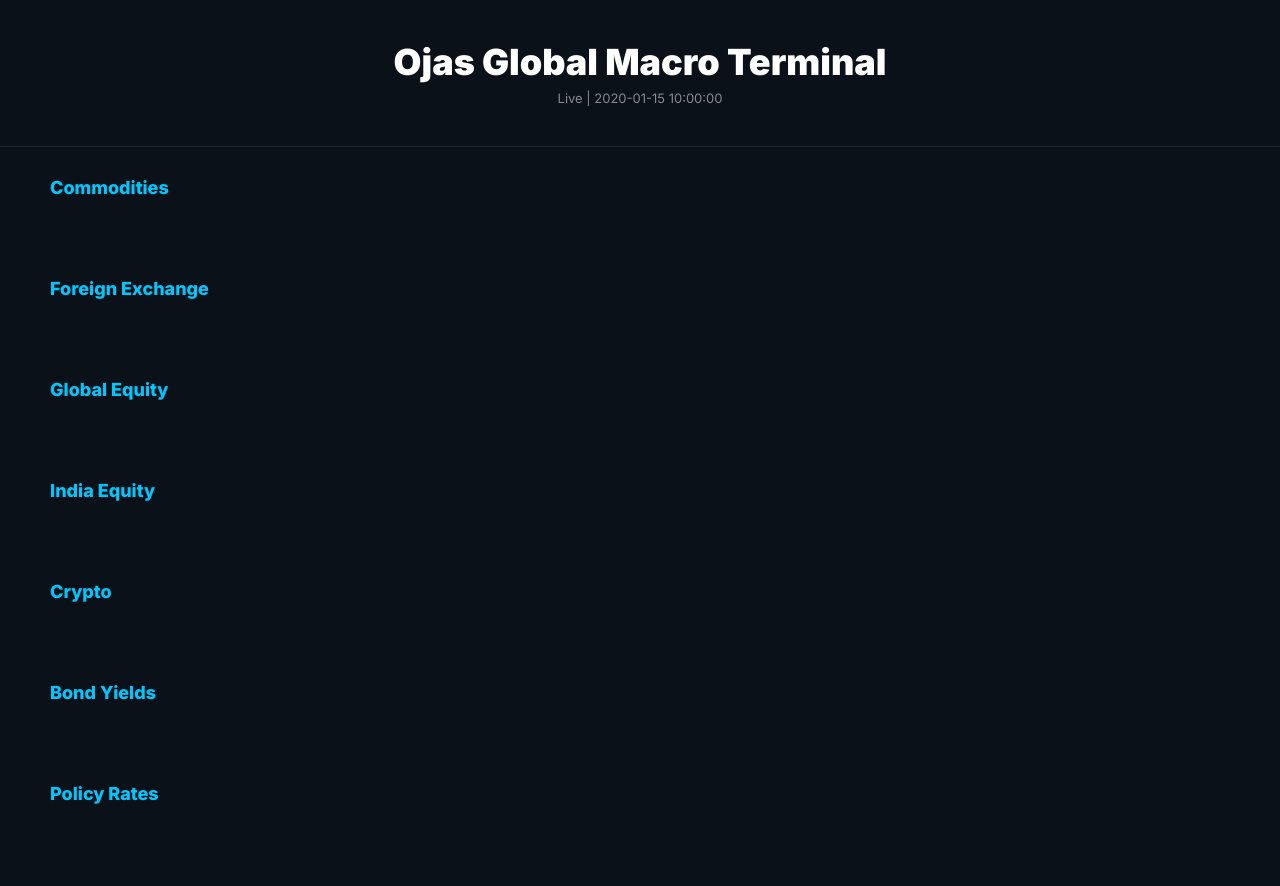
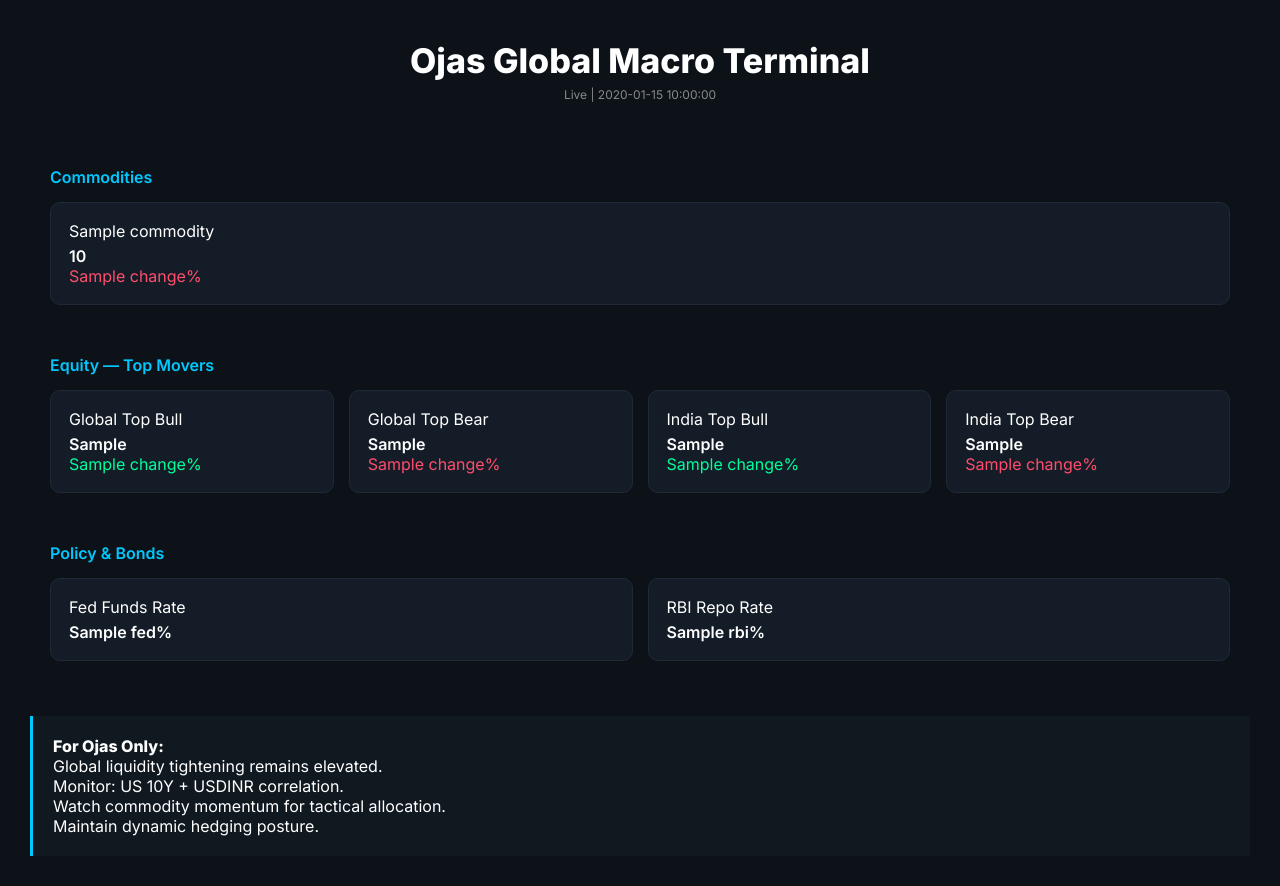
Before and after one commit to ojasb353-cmyk/ojas-market-tracker, a Flask app: template ojas_market_tracker/templates/index.html in a window 1280 px wide. Before the commit the page ends 804 px from the top, so only its background shows below. Run offline with Flask 3, Linux system fonts and the light colour scheme; the template is opened without the code that fills it: most values are stand-ins (such as "Sample title", 1, 10 or a date in 2020).

Commit message:
Professional macro structure rebuild

```diff
--- a/ojas_market_tracker/app.py
+++ b/ojas_market_tracker/app.py
@@ -4,56 +4,49 @@ import datetime
 
 app = Flask(__name__)
 
-# Static rates
 FED_FUNDS = 5.50
 RBI_REPO = 6.50
 
-symbols = {
-    # Commodities (convert to INR)
+commodities = {
     "Crude Oil": "CL=F",
     "Natural Gas": "NG=F",
     "Gold": "GC=F",
     "Silver": "SI=F",
     "Copper": "HG=F",
     "Wheat": "ZW=F",
+}
 
-    # FX
+fx = {
     "USD/INR": "USDINR=X",
     "EUR/INR": "EURINR=X",
     "AED/INR": "AEDINR=X",
+}
 
-    # Global Equity
+equities_global = {
     "S&P 500": "^GSPC",
     "Dow Jones": "^DJI",
     "NASDAQ": "^IXIC",
     "Shanghai Composite": "000001.SS",
     "Hang Seng": "^HSI",
+}
 
-    # India
+equities_india = {
     "NIFTY 50": "^NSEI",
     "Sensex": "^BSESN",
+}
 
-    # Crypto
+crypto = {
     "Bitcoin": "BTC-USD",
     "Ethereum": "ETH-USD",
-
-    # Bonds
-    "US 10Y Yield": "^TNX",
-    "India 10Y": "^INDI10Y"
 }
 
-def get_data():
-    data = {}
-    usd_inr = 83.0
+bonds = {
+    "US 10Y Yield": "^TNX",
+}
 
-    try:
-        usd = yf.Ticker("USDINR=X")
-        usd_data = usd.history(period="1d")
-        usd_inr = float(usd_data["Close"].iloc[-1])
-    except:
-        pass
-
-    for name, ticker in symbols.items():
+def fetch_data(symbol_dict):
+    result = {}
+    for name, ticker in symbol_dict.items():
         try:
             stock = yf.Ticker(ticker)
             hist = stock.history(period="2d")
@@ -65,54 +58,94 @@ def get_data():
             previous = float(hist["Close"].iloc[-2])
             change = ((current - previous) / previous) * 100
 
-            # Commodities conversion
-            if name in ["Crude Oil", "Natural Gas", "Gold", "Silver", "Copper", "Wheat"]:
-                current = current * usd_inr
-                price = f"₹ {current:,.2f}"
-
-            elif name in ["USD/INR", "EUR/INR", "AED/INR"]:
-                price = f"₹ {current:,.2f}"
-
-            elif name in ["NIFTY 50", "Sensex"]:
-                price = f"₹ {current:,.2f}"
-
-            elif name in ["US 10Y Yield", "India 10Y"]:
-                price = f"{current:.2f}%"
-
-            else:
-                price = f"$ {current:,.2f}"
-
-            data[name] = {
-                "price": price,
+            result[name] = {
+                "price": current,
                 "change": round(change, 2),
-                "sentiment": "Bullish" if change > 0 else "Bearish"
+            }
+        except:
+            result[name] = {
+                "price": None,
+                "change": 0,
             }
 
-        except:
-            data[name] = {
-                "price": "N/A",
-                "change": 0,
-                "sentiment": "Unavailable"
-            }
-
-    # Add policy rates
-    data["Fed Funds Rate"] = {
-        "price": f"{FED_FUNDS:.2f}%",
-        "change": 0,
-        "sentiment": "Stable"
-    }
-
-    data["RBI Repo Rate"] = {
-        "price": f"{RBI_REPO:.2f}%",
-        "change": 0,
-        "sentiment": "Stable"
-    }
-
-    return data
+    return result
 
 
 @app.route("/")
 def home():
-    market_data = get_data()
+    usd_inr = 83
+    try:
+        usd = yf.Ticker("USDINR=X")
+        usd_data = usd.history(period="1d")
+        usd_inr = float(usd_data["Close"].iloc[-1])
+    except:
+        pass
+
+    comm_data = fetch_data(commodities)
+    fx_data = fetch_data(fx)
+    global_eq = fetch_data(equities_global)
+    india_eq = fetch_data(equities_india)
+    crypto_data = fetch_data(crypto)
+    bond_data = fetch_data(bonds)
+
+    # Format commodities
+    formatted_comm = {}
+
+    for name, data in comm_data.items():
+        if data["price"] is None:
+            continue
+
+        price = data["price"]
+
+        if name == "Crude Oil":
+            display = f"$ {price:,.2f} /bbl"
+
+        elif name == "Natural Gas":
+            display = f"$ {price:,.2f}"
+
+        elif name == "Gold":
+            gold_inr = price * usd_inr
+            gold_10g = (gold_inr / 31.1035) * 10
+            display = f"₹ {gold_10g:,.2f} /10g"
+
+        elif name == "Silver":
+            silver_inr = price * usd_inr
+            silver_kg = (silver_inr / 31.1035) * 1000
+            display = f"₹ {silver_kg:,.2f} /kg"
+
+        else:
+            display = f"$ {price:,.2f}"
+
+        formatted_comm[name] = {
+            "price": display,
+            "change": data["change"]
+        }
+
+    # Equity Top Bull & Bear
+    def top_movers(eq_data):
+        sorted_data = sorted(eq_data.items(), key=lambda x: x[1]["change"])
+        bear = sorted_data[0]
+        bull = sorted_data[-1]
+        return bull, bear
+
+    global_bull, global_bear = top_movers(global_eq)
+    india_bull, india_bear = top_movers(india_eq)
+
     now = datetime.datetime.now().strftime("%d %b %Y | %H:%M:%S")
-    return render_template("index.html", data=market_data, time=now)
+
+    return render_template(
+        "index.html",
+        commodities=formatted_comm,
+        fx=fx_data,
+        global_eq=global_eq,
+        india_eq=india_eq,
+        crypto=crypto_data,
+        bonds=bond_data,
+        fed=FED_FUNDS,
+        rbi=RBI_REPO,
+        global_bull=global_bull,
+        global_bear=global_bear,
+        india_bull=india_bull,
+        india_bear=india_bear,
+        time=now
+    )
--- a/ojas_market_tracker/templates/index.html
+++ b/ojas_market_tracker/templates/index.html
@@ -3,71 +3,21 @@
 <head>
 <title>Ojas Global Macro Terminal</title>
 <meta http-equiv="refresh" content="60">
-<link href="https://fonts.googleapis.com/css2?family=Inter:wght@400;600;800;900&display=swap" rel="stylesheet">
-
+<link href="https://fonts.googleapis.com/css2?family=Inter:wght@400;600;800&display=swap" rel="stylesheet">
 <style>
-body{
-background:#0b1118;
-color:white;
-font-family:'Inter',sans-serif;
-margin:0;
-}
-
-.header{
-padding:40px;
-text-align:center;
-border-bottom:1px solid #1f2a36;
-}
-
-.title{
-font-size:36px;
-font-weight:900;
-}
-
-.time{
-opacity:0.5;
-font-size:13px;
-margin-top:6px;
-}
-
-.section{
-padding:30px 50px;
-}
-
-.section-title{
-font-size:18px;
-font-weight:700;
-margin-bottom:20px;
-color:#00c8ff;
-}
-
-.grid{
-display:grid;
-grid-template-columns:repeat(auto-fit,minmax(240px,1fr));
-gap:20px;
-}
-
-.card{
-background:#121b26;
-padding:20px;
-border-radius:12px;
-border:1px solid #1f2a36;
-transition:0.2s;
-}
-
-.card:hover{
-border-color:#00c8ff;
-}
-
-.price{
-font-size:20px;
-font-weight:800;
-margin-top:6px;
-}
-
-.pos{color:#00ff9c;}
-.neg{color:#ff4d6d;}
-.small{font-size:12px;opacity:0.6;}
+body{background:#0c1218;color:white;font-family:'Inter',sans-serif;margin:0}
+.header{text-align:center;padding:40px}
+.title{font-size:34px;font-weight:800}
+.time{opacity:0.5;font-size:12px;margin-top:6px}
+.section{padding:25px 50px}
+.section-title{color:#00c8ff;margin-bottom:15px;font-weight:600}
+.grid{display:grid;grid-template-columns:repeat(auto-fit,minmax(220px,1fr));gap:15px}
+.card{background:#141d27;padding:18px;border-radius:10px;border:1px solid #1f2a36}
+.price{font-size:16px;font-weight:600;margin-top:5px}
+.pos{color:#00ff9c}
+.neg{color:#ff4d6d}
+.small{font-size:11px;opacity:0.6}
+.personal{background:#101820;padding:20px;margin:30px;border-left:3px solid #00c8ff}
 </style>
 </head>
 <body>
@@ -77,41 +27,70 @@ margin-top:6px;
 <div class="time">Live | {{ time }}</div>
 </div>
 
-{% set groups = {
-"Commodities":["Crude Oil","Natural Gas","Gold","Silver","Copper","Wheat"],
-"Foreign Exchange":["USD/INR","EUR/INR","AED/INR"],
-"Global Equity":["S&P 500","Dow Jones","NASDAQ","Shanghai Composite","Hang Seng"],
-"India Equity":["NIFTY 50","Sensex"],
-"Crypto":["Bitcoin","Ethereum"],
-"Bond Yields":["US 10Y Yield","India 10Y"],
-"Policy Rates":["Fed Funds Rate","RBI Repo Rate"]
-} %}
-
-{% for group, items in groups.items() %}
 <div class="section">
-<div class="section-title">{{ group }}</div>
+<div class="section-title">Commodities</div>
 <div class="grid">
-{% for item in items %}
-{% if data[item] %}
+{% for name,data in commodities.items() %}
 <div class="card">
-<div>{{ item }}</div>
-<div class="price">{{ data[item].price }}</div>
-
-{% if data[item].change > 0 %}
-<div class="pos">{{ data[item].change }}% ▲</div>
-{% elif data[item].change < 0 %}
-<div class="neg">{{ data[item].change }}% ▼</div>
+<div>{{ name }}</div>
+<div class="price">{{ data.price }}</div>
+{% if data.change > 0 %}
+<div class="pos">{{ data.change }}%</div>
 {% else %}
-<div class="small">Stable</div>
+<div class="neg">{{ data.change }}%</div>
 {% endif %}
-
-<div class="small">{{ data[item].sentiment }}</div>
 </div>
-{% endif %}
 {% endfor %}
 </div>
 </div>
-{% endfor %}
+
+<div class="section">
+<div class="section-title">Equity — Top Movers</div>
+<div class="grid">
+<div class="card">
+<div>Global Top Bull</div>
+<div class="price">{{ global_bull[0] }}</div>
+<div class="pos">{{ global_bull[1].change }}%</div>
+</div>
+<div class="card">
+<div>Global Top Bear</div>
+<div class="price">{{ global_bear[0] }}</div>
+<div class="neg">{{ global_bear[1].change }}%</div>
+</div>
+<div class="card">
+<div>India Top Bull</div>
+<div class="price">{{ india_bull[0] }}</div>
+<div class="pos">{{ india_bull[1].change }}%</div>
+</div>
+<div class="card">
+<div>India Top Bear</div>
+<div class="price">{{ india_bear[0] }}</div>
+<div class="neg">{{ india_bear[1].change }}%</div>
+</div>
+</div>
+</div>
+
+<div class="section">
+<div class="section-title">Policy & Bonds</div>
+<div class="grid">
+<div class="card">
+<div>Fed Funds Rate</div>
+<div class="price">{{ fed }}%</div>
+</div>
+<div class="card">
+<div>RBI Repo Rate</div>
+<div class="price">{{ rbi }}%</div>
+</div>
+</div>
+</div>
+
+<div class="personal">
+<strong>For Ojas Only:</strong><br>
+Global liquidity tightening remains elevated.<br>
+Monitor: US 10Y + USDINR correlation.<br>
+Watch commodity momentum for tactical allocation.<br>
+Maintain dynamic hedging posture.
+</div>
 
 </body>
 </html>
```
